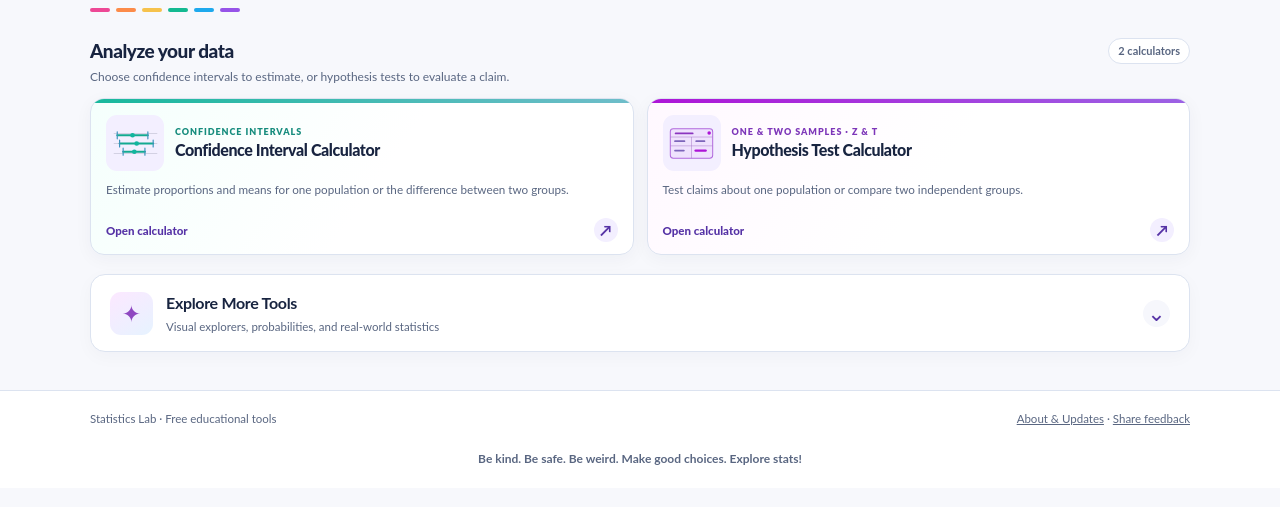
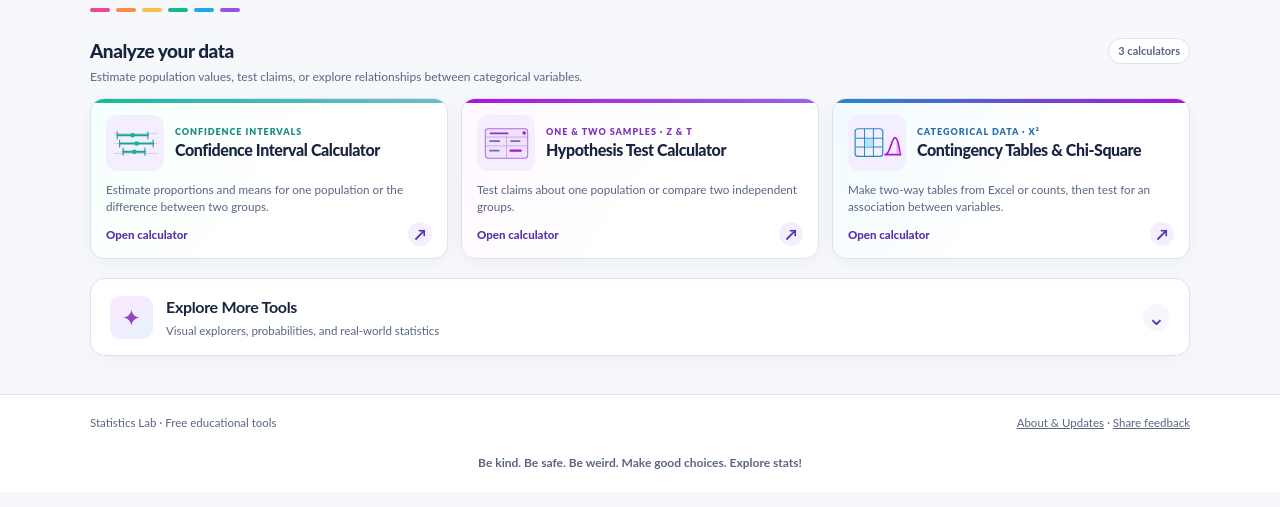
Before and after one commit to redrubberball/statistics-lab, a plain HTML site: page index.html in a window 1280 px wide. Shown: the part 211-718 px from the top of the page. Drawn offline with Linux system fonts and the light colour scheme; no server answers.

Commit message:
Update index.html

```diff
--- a/index.html
+++ b/index.html
@@ -68,10 +68,12 @@ h1{font-size:clamp(28px,4.4vw,42px);margin-bottom:6px}
 .section-head h2{font-size:19px;font-weight:850}
 .section-count{font-size:11px;border:1px solid var(--line);border-radius:20px;padding:4px 9px;background:var(--surface)}
 .calculator-note{font-size:12px;color:var(--muted);margin:0 0 13px}
-.calculator-grid{display:grid;grid-template-columns:repeat(2,minmax(0,1fr));gap:13px}
+.calculator-grid{display:grid;grid-template-columns:repeat(3,minmax(0,1fr));gap:13px}
 .calculator-grid .tool-card{min-height:157px;border-radius:14px;padding:16px 15px 12px;box-shadow:0 4px 18px #16234c0b}
 .calculator-grid .tool-card.ci{background:linear-gradient(125deg,#f4fffc 0%,var(--surface) 53%)}
 .calculator-grid .tool-card.hyp-test{background:linear-gradient(125deg,#fff8ff 0%,var(--surface) 53%)}
+.calculator-grid .tool-card.chi-square{background:linear-gradient(125deg,#f1faff 0%,var(--surface) 53%);--card-accent:linear-gradient(90deg,#238cc7,#ad14d7);--card-text:#266eac}
+html[data-theme=dark] .tool-card.chi-square{--card-text:#9ed9ff}
 .calculator-grid .tool-card.two-sample{background:linear-gradient(125deg,#f4faff 0%,var(--surface) 53%)}
 .calculator-grid .card-head{display:flex;align-items:center;gap:11px}
 .calculator-grid .card-art{width:58px;height:56px;border-radius:11px}
@@ -143,13 +145,17 @@ html[data-theme=dark] .expand-icon{background:#34304e;color:#ddaaff}
 <div aria-hidden="true" class="hero-spectrum"><i></i><i></i><i></i><i></i><i></i><i></i></div>
 </section>
 <section aria-labelledby="tools-title" class="tools" id="tools">
-<div class="section-head"><h2 id="tools-title">Analyze your data</h2><span class="section-count">2 calculators</span></div><p class="calculator-note">Choose confidence intervals to estimate, or hypothesis tests to evaluate a claim.</p><div aria-label="Statistical calculators" class="calculator-grid"><a aria-label="Open Confidence Interval Calculator" class="tool-card ci" href="./confidence-interval/">
+<div class="section-head"><h2 id="tools-title">Analyze your data</h2><span class="section-count">3 calculators</span></div><p class="calculator-note">Estimate population values, test claims, or explore relationships between categorical variables.</p><div aria-label="Statistical calculators" class="calculator-grid"><a aria-label="Open Confidence Interval Calculator" class="tool-card ci" href="./confidence-interval/">
 <div class="card-head"><span aria-hidden="true" class="card-art"><svg fill="none" viewbox="0 0 90 70"><path d="M8 18H82" stroke="currentColor" stroke-opacity=".18" stroke-width="1.4"></path><path d="M8 35H82" stroke="currentColor" stroke-opacity=".18" stroke-width="1.4"></path><path d="M8 52H82" stroke="currentColor" stroke-opacity=".18" stroke-width="1.4"></path><path d="M14 21H66M18 35H75M24 49H61" stroke="#14aa91" stroke-linecap="round" stroke-width="3.4"></path><path d="M14 15V27M66 15V27M18 29V41M75 29V41M24 43V55M61 43V55" stroke="#3b93bd" stroke-linecap="round" stroke-width="2"></path><circle cx="40" cy="21" fill="#12b59e" r="4"></circle><circle cx="47" cy="35" fill="#12b59e" r="4"></circle><circle cx="43" cy="49" fill="#12b59e" r="4"></circle></svg></span><div class="card-copy"><p class="category">Confidence intervals</p><h3>Confidence Interval Calculator</h3></div></div>
 <p class="description">Estimate proportions and means for one population or the difference between two groups.</p>
 <div class="card-footer"><span>Open calculator</span><span aria-hidden="true" class="arrow">↗</span></div>
 </a><a aria-label="Open Hypothesis Test Calculator" class="tool-card hyp-test" href="./hyp-test/">
 <div class="card-head"><span aria-hidden="true" class="card-art"><svg fill="none" viewbox="0 0 90 70"><rect fill="#ad14d7" fill-opacity=".06" height="50" rx="5" stroke="#b16add" stroke-width="1.7" width="72" x="9" y="10"></rect><path d="M9 24H81M9 39H81M45 24V60" stroke="#a777c6" stroke-opacity=".6" stroke-width="1.4"></path><path d="M18 18H47" stroke="#8b35bf" stroke-linecap="round" stroke-width="3"></path><path d="M17 31H33M53 31H67" stroke="#7d65ba" stroke-linecap="round" stroke-width="3"></path><path d="M17 47H32" stroke="#7d65ba" stroke-linecap="round" stroke-width="3"></path><path d="M52 47H69" stroke="#ad14d7" stroke-linecap="round" stroke-width="4"></path><circle cx="75" cy="17" fill="#ad14d7" r="3"></circle></svg></span><div class="card-copy"><p class="category">One &amp; two samples · z &amp; t</p><h3>Hypothesis Test Calculator</h3></div></div>
 <p class="description">Test claims about one population or compare two independent groups.</p>
+<div class="card-footer"><span>Open calculator</span><span aria-hidden="true" class="arrow">↗</span></div>
+</a><a aria-label="Open Contingency Tables and Chi-Square Calculator" class="tool-card chi-square" href="./chi-square/">
+<div class="card-head"><span aria-hidden="true" class="card-art"><svg fill="none" viewbox="0 0 90 70"><rect x="7" y="10" width="47" height="47" rx="5" stroke="#238cc7" stroke-width="2"></rect><path d="M7 26H54M7 41H54M23 10V57M38 10V57" stroke="#238cc7" stroke-width="1.7"></path><rect x="24" y="27" width="13" height="13" rx="2" fill="#b0e4f7"></rect><path d="M58 54H84M60 53C67 50 69 25 75 25C81 25 82 51 84 53" stroke="#ad14d7" stroke-linecap="round" stroke-width="2.9"></path><path d="M77 31C80 35 81 46 84 53H77Z" fill="#d59bea" fill-opacity=".65"></path></svg></span><div class="card-copy"><p class="category">Categorical data · χ²</p><h3>Contingency Tables &amp; Chi-Square</h3></div></div>
+<p class="description">Make two-way tables from Excel or counts, then test for an association between variables.</p>
 <div class="card-footer"><span>Open calculator</span><span aria-hidden="true" class="arrow">↗</span></div>
 </a></div><details class="more-tools" id="explore-more"><summary><span aria-hidden="true" class="expand-icon">✦</span><span class="expand-copy"><strong>Explore More Tools</strong><span>Visual explorers, probabilities, and real-world statistics</span></span><span aria-hidden="true" class="expand-arrow">⌄</span></summary><div class="more-inner"><h3 class="inner-heading">Explore distributions &amp; decisions</h3><div class="explorer-grid"><a aria-label="Open Normal Probability Calculator" class="tool-card normal-prob" href="./normal-distribution/">
 <div class="card-head"><span aria-hidden="true" class="card-art"><svg fill="none" viewbox="0 0 90 70"><path d="M5 58H85" stroke="currentColor" stroke-opacity=".25" stroke-width="1.7"></path><defs><lineargradient id="normline" x1="0" x2="1" y1="0" y2="0"><stop stop-color="#f33a8e"></stop><stop offset=".25" stop-color="#b84bed"></stop><stop offset=".5" stop-color="#1ab4e7"></stop><stop offset=".72" stop-color="#21c59a"></stop><stop offset="1" stop-color="#fb884b"></stop></lineargradient></defs><path d="M5 57C20 57 29 48 35 28C40 10 43 9 45 9C47 9 50 10 55 28C61 48 70 57 85 57" stroke="url(#normline)" stroke-linecap="round" stroke-width="3"></path><path d="M54 28C61 48 70 57 85 57H54Z" fill="#ffba4f" fill-opacity=".45"></path><path d="M54 28V57" stroke="#ed8a26" stroke-dasharray="4 3" stroke-width="2"></path><circle cx="54" cy="28" fill="#f28625" r="4" stroke="#fff" stroke-width="1.5"></circle></svg></span><div class="card-copy"><p class="category">Probabilities &amp; inverse</p><h3>Normal Probability Calculator</h3></div></div>
```
